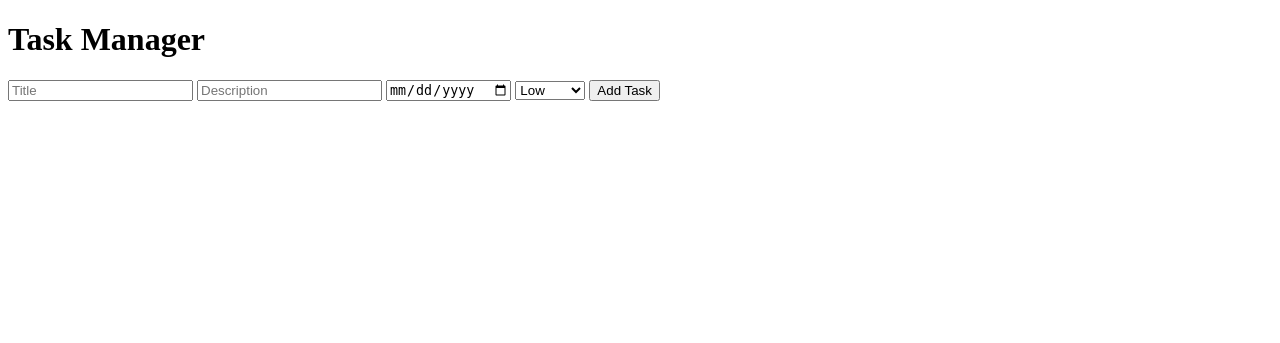
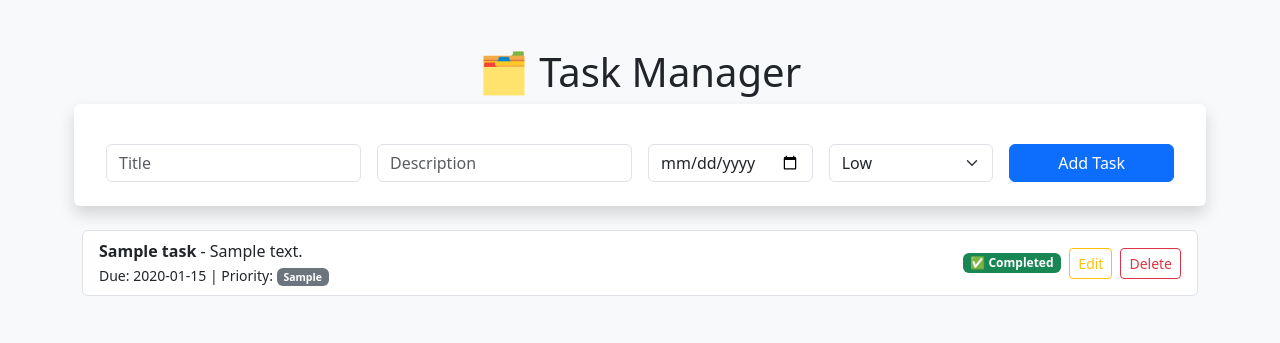
Before and after one commit to rxjeevmishra/task_manager_flask, a Flask app: page / in a window 1280 px wide. Shown: the top 343 px of the page. Run offline with Flask 3, Linux system fonts and the light colour scheme; tables that the repository leaves empty hold one stand-in row (values such as "Sample post"); data that the repository does not hold is empty.

Commit message:
Add task manager Flask app with edit and delete functionality

```diff
--- a/app.py
+++ b/app.py
@@ -26,5 +26,22 @@
     task_manager.complete_task(task_id)
     return redirect(url_for("index"))
 
+@app.route("/delete/<int:task_id>", methods=["POST"])  # <-- Fixed
+def delete_task(task_id):
+    task_manager.delete_task(task_id)
+    return redirect(url_for("index"))
+
+@app.route("/edit/<int:task_id>", methods=["GET", "POST"])
+def edit_task(task_id):
+    if request.method == "POST":
+        title = request.form["title"]
+        desc = request.form["desc"]
+        due_date = request.form["due"]
+        priority = request.form["priority"]
+        task_manager.update_task(task_id, title, desc, due_date, priority)
+        return redirect(url_for("index"))
+    task = task_manager.get_task(task_id)
+    return render_template("edit_task.html", task=task)
+
 if __name__ == "__main__":
     app.run(debug=True)
--- a/task_manager.py
+++ b/task_manager.py
@@ -3,41 +3,83 @@
 class TaskManager:
     def __init__(self, db_path='tasks.db'):
         self.db_path = db_path
+        self._create_table_if_not_exists()
 
     def connect(self):
         return sqlite3.connect(self.db_path)
 
+    def _create_table_if_not_exists(self):
+        with self.connect() as conn:
+            cur = conn.cursor()
+            cur.execute('''
+                CREATE TABLE IF NOT EXISTS tasks (
+                    id INTEGER PRIMARY KEY AUTOINCREMENT,
+                    title TEXT NOT NULL,
+                    desc TEXT,
+                    due DATE,
+                    priority TEXT,
+                    completed INTEGER DEFAULT 0
+                )
+            ''')
+            conn.commit()
+
     def list_tasks(self):
-        conn = self.connect()
-        cur = conn.cursor()
-        cur.execute("SELECT * FROM tasks")
-        rows = cur.fetchall()
-        conn.close()
-        return [
-            {
-                "id": row[0],
-                "title": row[1],
-                "desc": row[2],
-                "due": row[3],
-                "priority": row[4],
-                "completed": bool(row[5])
-            }
-            for row in rows
-        ]
+        with self.connect() as conn:
+            cur = conn.cursor()
+            cur.execute("SELECT * FROM tasks")
+            rows = cur.fetchall()
+            return [
+                {
+                    "id": row[0],
+                    "title": row[1],
+                    "desc": row[2],
+                    "due": row[3],
+                    "priority": row[4],
+                    "completed": bool(row[5])
+                }
+                for row in rows
+            ]
 
     def add_task(self, title, desc, due, priority):
-        conn = self.connect()
-        cur = conn.cursor()
-        cur.execute(
-            "INSERT INTO tasks (title, desc, due, priority) VALUES (?, ?, ?, ?)",
-            (title, desc, due, priority)
-        )
-        conn.commit()
-        conn.close()
+        with self.connect() as conn:
+            cur = conn.cursor()
+            cur.execute(
+                "INSERT INTO tasks (title, desc, due, priority) VALUES (?, ?, ?, ?)",
+                (title, desc, due, priority)
+            )
+            conn.commit()
 
     def complete_task(self, task_id):
-        conn = self.connect()
-        cur = conn.cursor()
-        cur.execute("UPDATE tasks SET completed = 1 WHERE id = ?", (task_id,))
-        conn.commit()
-        conn.close()
+        with self.connect() as conn:
+            cur = conn.cursor()
+            cur.execute("UPDATE tasks SET completed = 1 WHERE id = ?", (task_id,))
+            conn.commit()
+
+    def delete_task(self, task_id):
+        with self.connect() as conn:
+            cur = conn.cursor()
+            cur.execute("DELETE FROM tasks WHERE id = ?", (task_id,))
+            conn.commit()
+
+    def get_task(self, task_id):
+        with self.connect() as conn:
+            cur = conn.cursor()
+            cur.execute("SELECT * FROM tasks WHERE id = ?", (task_id,))
+            row = cur.fetchone()
+            if row:
+                return {
+                    'id': row[0],
+                    'title': row[1],
+                    'desc': row[2],
+                    'due': row[3],
+                    'priority': row[4],
+                    'completed': row[5]
+                }
+            return None
+
+    def update_task(self, task_id, title, desc, due, priority):
+        with self.connect() as conn:
+            cur = conn.cursor()
+            cur.execute("UPDATE tasks SET title=?, desc=?, due=?, priority=? WHERE id=?",
+                        (title, desc, due, priority, task_id))
+            conn.commit()
--- a/templates/index.html
+++ b/templates/index.html
@@ -3,34 +3,73 @@
 <head>
     <meta charset="UTF-8">
     <title>Flask Task Manager</title>
+    <link href="https://cdn.jsdelivr.net/npm/bootstrap@5.3.0/dist/css/bootstrap.min.css" rel="stylesheet">
 </head>
-<body>
-    <h1>Task Manager</h1>
-    <form method="POST" action="/add">
-        <input type="text" name="title" placeholder="Title" required>
-        <input type="text" name="desc" placeholder="Description">
-        <input type="date" name="due">
-        <select name="priority">
+<body class="bg-light">
+    <div class="container py-5">
+        <h1 class="text-center mb-4">🗂️ Task Manager</h1>
+
+        <!-- Add Task Form -->
+        <form method="POST" action="/add" class="row g-3 mb-4 p-4 bg-white shadow rounded">
+            <div class="col-md-3">
+                <input type="text" name="title" class="form-control" placeholder="Title" required>
+            </div>
+            <div class="col-md-3">
+                <input type="text" name="desc" class="form-control" placeholder="Description">
+            </div>
+            <div class="col-md-2">
+                <input type="date" name="due" class="form-control">
+            </div>
+            <div class="col-md-2">
+                <select name="priority" class="form-select">
                     <option value="low">Low</option>
                     <option value="medium">Medium</option>
                     <option value="high">High</option>
                 </select>
-        <button type="submit">Add Task</button>
+            </div>
+            <div class="col-md-2">
+                <button type="submit" class="btn btn-primary w-100">Add Task</button>
+            </div>
         </form>
 
-    <ul>
+        <!-- Task List -->
+        <ul class="list-group">
             {% for task in tasks %}
-            <li>
-                <strong>{{ task.title }}</strong> - {{ task.desc }} - Due: {{ task.due }} - Priority: {{ task.priority }}
+            <li class="list-group-item d-flex justify-content-between align-items-center">
+                <div>
+                    <strong>{{ task.title }}</strong> - {{ task.desc }}
+                    <br>
+                    <small>Due: {{ task.due }} | Priority:
+                        <span class="badge
+                            {% if task.priority == 'high' %} bg-danger
+                            {% elif task.priority == 'medium' %} bg-warning text-dark
+                            {% else %} bg-secondary
+                            {% endif %}">{{ task.priority }}</span>
+                    </small>
+                </div>
+
+                <div class="d-flex gap-2">
                     {% if task.completed %}
-                    <span>✅ Completed</span>
+                        <span class="badge bg-success align-self-center">✅ Completed</span>
                     {% else %}
-                    <form method="POST" action="/complete/{{ task.id }}" style="display:inline;">
-                        <button type="submit">Mark Complete</button>
+                        <form method="POST" action="/complete/{{ task.id }}">
+                            <button type="submit" class="btn btn-outline-success btn-sm">Mark Complete</button>
                         </form>
                     {% endif %}
+
+                    <!-- Edit Button -->
+                    <a href="/edit/{{ task.id }}" class="btn btn-outline-warning btn-sm">Edit</a>
+
+                    <!-- Delete Button -->
+                    <form method="POST" action="/delete/{{ task.id }}" onsubmit="return confirm('Are you sure you want to delete this task?');">
+                        <button type="submit" class="btn btn-outline-danger btn-sm">Delete</button>
+                    </form>
+                </div>
             </li>
             {% endfor %}
         </ul>
+    </div>
+
+    <script src="https://cdn.jsdelivr.net/npm/bootstrap@5.3.0/dist/js/bootstrap.bundle.min.js"></script>
 </body>
 </html>
```
Also changed, not shown: database.py (deleted, +0 -17 lines), static/script.js (deleted, +0 -57 lines), templates/edit_task.html (added, +46 -0 lines). Lines whose indentation alone changed are shown as unchanged.
